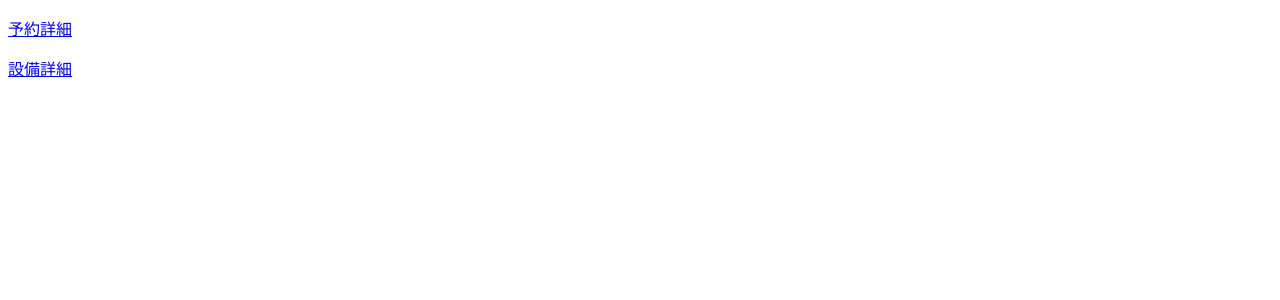
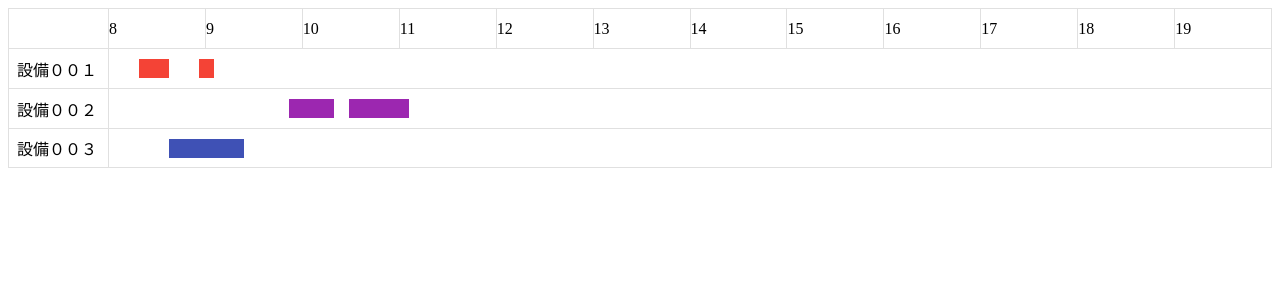
Before and after one commit to DaiKodama/web-app-workshop, a React app: page / in a window 1280 px wide. Shown: the top 300 px of the page. Built offline with nearby package versions, Linux system fonts and the light colour scheme.

Commit message:
予約一覧画面作成

```diff
--- /dev/null
+++ b/src/components/FacilityLane.tsx
@@ -0,0 +1,64 @@
+import React, { useMemo } from "react";
+import { IFacility } from '../models/IFacility';
+import { Property } from 'csstype';
+import { IReservation } from '../models/IReservation';
+import { makeStyles, Theme } from "@material-ui/core";
+import { ReservationBar } from './ReservatonBar';
+
+type Props = JSX.IntrinsicElements['div'] & {
+  facility: IFacility;
+  cellWidth: number;
+  backgroundColor: Property.BackgroundColor;
+  reservations: IReservation[];
+};
+
+const useStyles = makeStyles<
+Theme,
+{
+  backgroundColor: Property.BackgroundColor
+}
+>((theme) => ({
+  header: {
+    backgroundColor: (p) => p.backgroundColor,
+    color: (p) => theme.palette.getContrastText(p.backgroundColor),
+  }
+}));
+
+export const FacilityLane: React.FC<Props> = (props) => {
+  const {
+    cellWidth,
+    facility,
+    reservations,
+    backgroundColor,
+    ...rootAttr
+  } = props;
+  const style = useStyles({backgroundColor});
+  const cells = useMemo(() => {
+    const r: JSX.Element[] = [];
+    for (let i = 0; i <= 11; i++){
+      r.push(<div key={i} className="titleCell"></div>);
+    }
+    return r;
+  }, []);
+  const bars = useMemo(() => {
+    return reservations.map((r) => {
+      return (
+        <ReservationBar
+          key={r.id}
+          backgroundColor={backgroundColor}
+          beginHour={8}
+          reservation={r}
+          hourWidth={cellWidth}
+          leftOffset={100}
+        />
+      );
+    });
+  },[reservations, backgroundColor, cellWidth]);
+  return <div {...rootAttr}>
+    {bars}
+    <div className={'laneHeader ${styles.header}'}>
+      <p>{facility.name}</p>
+    </div>
+    {cells}
+  </div>
+}
--- a/src/components/ReservationList.tsx
+++ b/src/components/ReservationList.tsx
@@ -1,14 +1,189 @@
-import { Divider } from "@material-ui/core";
-import React from "react";
+import { Divider, makeStyles } from "@material-ui/core";
+import { indigo, lightBlue, lightGreen, orange, purple, red, teal, yellow } from "@material-ui/core/colors";
+import { styles } from "@material-ui/pickers/views/Calendar/Calendar";
+import dayjs from "dayjs";
+import React, { useMemo } from "react";
 import { Link } from "react-router-dom";
+import { IFacility } from "../models/IFacility";
+import { IReservation } from "../models/IReservation";
+import { FacilityLane } from './FacilityLane'
+
+/** @format */
+
+const dummyFacilities: IFacility[] = [
+  {
+    id: "01",
+    name: "設備００１",
+    // ダミーデータのため不必要なデータの定義は省略
+    // eslint-disable-next-line @typescript-eslint/no-explicit-any
+    system: {} as any,
+    note: "",
+  },
+  {
+    id: "02",
+    name: "設備００２",
+    // ダミーデータのため不必要なデータの定義は省略
+    // eslint-disable-next-line @typescript-eslint/no-explicit-any
+    system: {} as any,
+    note: "",
+  },
+  {
+    id: "03",
+    name: "設備００３",
+    // ダミーデータのため不必要なデータの定義は省略
+    // eslint-disable-next-line @typescript-eslint/no-explicit-any
+    system: {} as any,
+    note: "",
+  },
+];
+
+const dummyReservations: IReservation[] = [
+  {
+    id: "001",
+    facilityId: "01",
+    subject: "目的０１",
+    description: "説明００１",
+    startDate: dayjs("2021-04-05T09:00"),
+    endDate: dayjs("2021-04-05T09:00").add(1, "hour"),
+    // ダミーデータのため不必要なデータの定義は省略
+    // eslint-disable-next-line @typescript-eslint/no-explicit-any
+    system: {} as any,
+  },
+  {
+    id: "002",
+    facilityId: "01",
+    subject: "目的０２",
+    description: "説明００１",
+    startDate: dayjs("2021-04-05T11:00"),
+    endDate: dayjs("2021-04-05T11:00").add(0.5, "hour"),
+    // ダミーデータのため不必要なデータの定義は省略
+    // eslint-disable-next-line @typescript-eslint/no-explicit-any
+    system: {} as any,
+  },
+  {
+    id: "003",
+    facilityId: "02",
+    subject: "目的０３",
+    description: "説明００１",
+    startDate: dayjs("2021-04-05T14:00"),
+    endDate: dayjs("2021-04-05T14:00").add(1.5, "hour"),
+    // ダミーデータのため不必要なデータの定義は省略
+    // eslint-disable-next-line @typescript-eslint/no-explicit-any
+    system: {} as any,
+  },
+  {
+    id: "004",
+    facilityId: "02",
+    subject: "目的０４",
+    description: "説明００１",
+    startDate: dayjs("2021-04-05T16:00"),
+    endDate: dayjs("2021-04-05T16:00").add(2, "hour"),
+    // ダミーデータのため不必要なデータの定義は省略
+    // eslint-disable-next-line @typescript-eslint/no-explicit-any
+    system: {} as any,
+  },
+  {
+    id: "005",
+    facilityId: "03",
+    subject: "目的０５",
+    description: "説明００１",
+    startDate: dayjs("2021-04-05T10:00"),
+    endDate: dayjs("2021-04-05T10:00").add(2.5, "hour"),
+    // ダミーデータのため不必要なデータの定義は省略
+    // eslint-disable-next-line @typescript-eslint/no-explicit-any
+    system: {} as any,
+  },
+];
+
+const useStyles = makeStyles((theme) => ({
+  lane: {
+    border: `1px solid ${theme.palette.divider}`,
+    borderBottom: "none",
+    display: "flex",
+    height: "40px",
+    width: "100%",
+    boxSizing: "border-box",
+    position: "relative",
+    "&:last-child": {
+      borderBottom: `1px solid ${theme.palette.divider}`,
+    },
+    "& .laneHeader": {
+      borderRight: `1px solid ${theme.palette.divider}`,
+      width: "100px",
+      boxSizing: "border-box",
+      flexGrow: 0,
+      flexShrink: 0,
+      display: "flex",
+      alignItems: "center",
+      padding: "0.5rem",
+    },
+    "& .timeCell": {
+      borderRight: `1px solid ${theme.palette.divider}`,
+      flexGrow: 1,
+      flexBasis: 0,
+      boxSizing: "border-box",
+      display: "flex",
+      alignItems: "center",
+      "&:last-child": {
+        borderRight: "none",
+      },
+    },
+  },
+}));
+
+const colors = [
+  red[500],
+  purple[500],
+  indigo[500],
+  lightBlue[500],
+  teal[500],
+  lightGreen[500],
+  yellow[500],
+  orange[500],
+];
+
+const getColor = (n: number) => {
+  const index = n % 8;
+  return colors[index];
+};
 
 export const ReservationList : React.FC = () => {
-  return <div>
-    <p>
-      <Link to="/reservation">予約詳細</Link>
-    </p>
-    <p>
-      <Link to="/facility">設備詳細</Link>
-    </p>
+  const styles = useStyles();
+  const headerCells = useMemo(() => {
+    const cells: JSX.Element[] = [];
+    for (let i = 8; i <= 19; i++) {
+      cells.push(<div key={i} className="timeCell">
+        {i}
+      </div>,
+      );
+    }
+    return cells;
+  },[]);
+  const lanes =  useMemo(() => {
+    return dummyFacilities.map((facility, index) => {
+      const reservations = dummyReservations.filter(
+        (r) => r.facilityId === facility.id,
+      );
+      return(<FacilityLane
+        key={facility.id}
+        cellWidth={30}
+        facility={facility}
+        reservations={reservations}
+        className={styles.lane}
+        backgroundColor={getColor(index)}
+        />
+      );
+    });
+  },[styles.lane]);
+  return (
+  <div>
+    <div>
+      <div className={styles.lane}>
+        <div className="laneHeader"></div>
+        {headerCells}
+      </div>
+      {lanes}
+    </div>
   </div>
-}
+  );
+};
```
